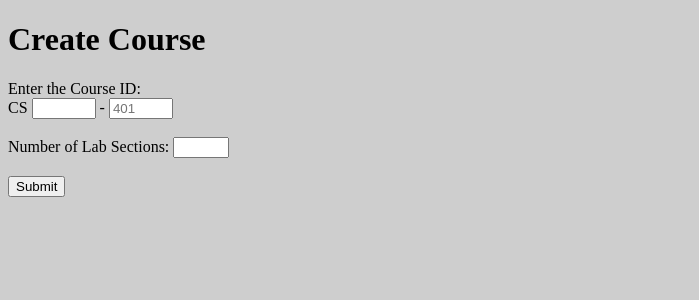
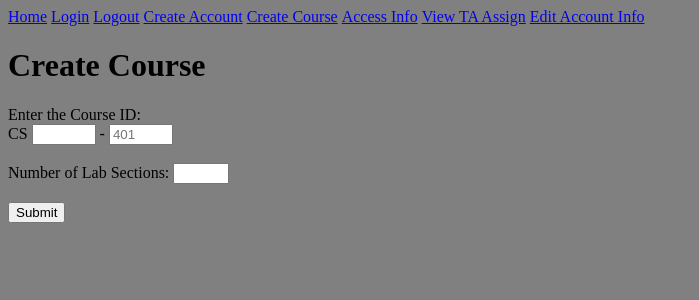
Before and after one commit to jwolf-uwm/scrum_and_coke_django, a Django app: page /create_course/ in a window 1280 px wide. Shown: the top 300 px of the page, without its empty margins (0-699 px from the left). Run offline with Django 3.2, Linux system fonts and the light colour scheme.

Commit message:
menu stuff

```diff
--- a/scrum_and_coke_django/urls.py
+++ b/scrum_and_coke_django/urls.py
@@ -20,7 +20,7 @@ from ta_assign.views import Command, CreateAccount, CreateCourse, Index, Login
 
 urlpatterns = [
   url(r'^admin/', admin.site.urls),
-  path('', Index.as_view(), name= 'index1'),
+  path('index/', Index.as_view(), name= 'index1'),
   path('create_account/', CreateAccount.as_view(), name='CreateAccount1'),
   path('create_course/', CreateCourse.as_view(), name='CreateCourse1'),
   path('command/', Command.as_view(), name='Command1'),
--- a/static/css/style.css
+++ b/static/css/style.css
@@ -1,3 +1,13 @@
 body {
-    background: #cecece;
+    background: grey;
 }
+
+ul {
+  list-style-type: none;
+  margin: 0;
+  padding: 0;
+}
+
+li {
+  display: inline;
+}
--- a/ta_assign/views.py
+++ b/ta_assign/views.py
@@ -26,6 +26,7 @@ class Command(View):
 
         return render(request, 'main/command.html', {"message": response})
 
+
 class Login(View):
     def get(self, request):
         if request.session.get("username"):
@@ -45,6 +46,7 @@ class Login(View):
         request.session["email"] = username
         request.session["type"] = user[0].type
         return redirect("index1")
+
 
 class CreateAccount(View):
     def get(self, request):
--- a/templates/base.html
+++ b/templates/base.html
@@ -1,5 +1,5 @@
 {% load staticfiles %}
-        <!DOCTYPE html>
+<!DOCTYPE html>
 
 <html lang="en">
 <head>
@@ -7,9 +7,19 @@
     <title>Hello Django</title>
     <meta charset="UTF-8"/>
     <meta name="viewport" content="width=device-width, initial-scale=1"/>
-    <link rel="stylesheet" href="{% static "css/style.css" %}">
+    <link rel="stylesheet" href="{% static 'css/style.css' %}">
 </head>
 <body>
+    <ul>
+        <li><a href="/index">Home</a></li>
+        <li><a href="/login">Login</a></li>
+        <li><a href="#logout">Logout</a></li>
+        <li><a href="/create_account">Create Account</a></li>
+        <li><a href="/create_course">Create Course</a></li>
+        <li><a href="#access_info">Access Info</a></li>
+        <li><a href="#view_ta_assign">View TA Assign</a></li>
+        <li><a href="#edit_account_info">Edit Account Info</a></li>
+    </ul>
     {% block content %}{% endblock content %}
 </body>
 </html>
--- a/templates/main/create_course.html
+++ b/templates/main/create_course.html
@@ -1,13 +1,5 @@
-<!DOCTYPE html>
-<html lang="en">
-<head>
-    <meta charset="UTF-8">
-    <title>Create Account</title>
-    {% load staticfiles %}
-    <link rel="stylesheet" href="{%  static "css/style.css" %}">
-</head>
-<body>
-    <div>
+{% extends "base.html" %}
+{% block content %}
     <h1>Create Course</h1>
     <form method="POST" id="create_course_form">
         {% csrf_token %}
@@ -24,6 +16,4 @@
         <input type="submit">
     </form>
     <p>{{ message }}</p>
-    </div>
-</body>
-</html>
+{% endblock content %}
```
Also changed, not shown: templates/main/create_account.html (indentation only). Lines whose indentation alone changed are shown as unchanged.
